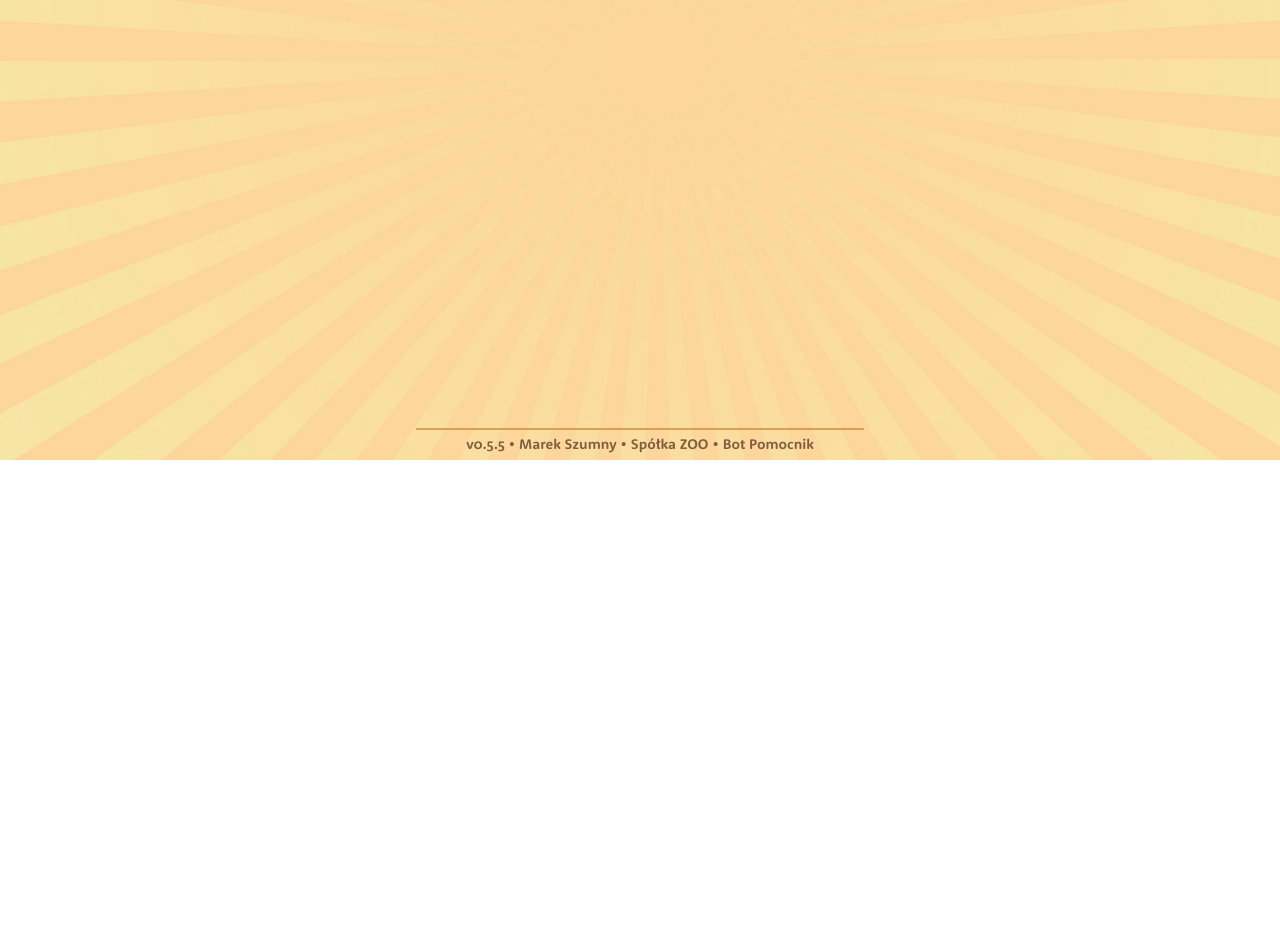
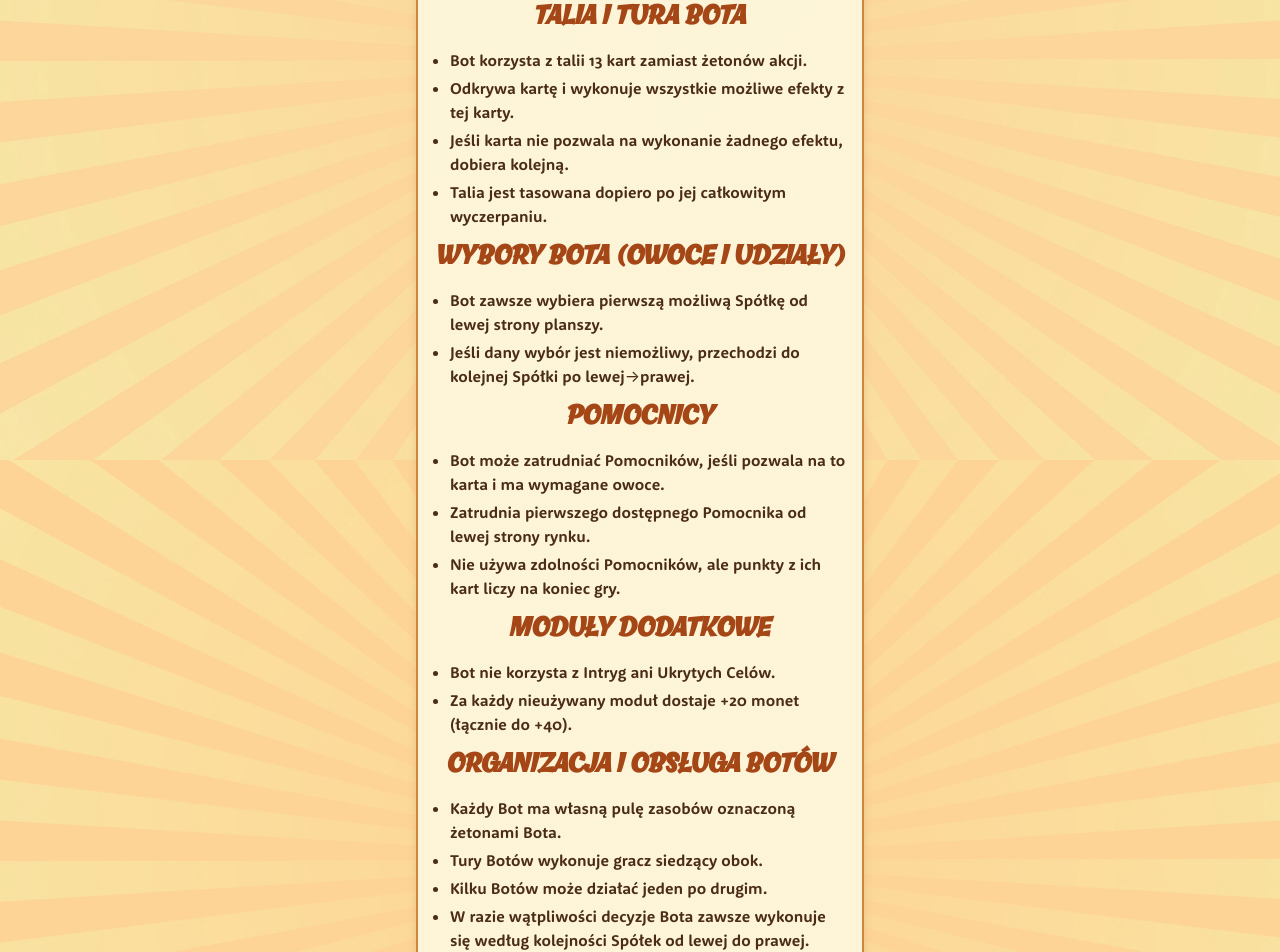
Before and after one commit to lukmarcus/spolka-zoo-bot-pomocnik, a React (Vite) app: page /spolka-zoo-bot-pomocnik/rules in a window 1280 px wide. Shown: the part 340-1292 px from the top of the page. Before the commit the page ends 800 px from the top, so only its background shows below. Built offline with nearby package versions, Linux system fonts and the light colour scheme.

Commit message:
text rules added

```diff
--- /dev/null
+++ b/src/components/ui/Rules.module.css
@@ -0,0 +1,15 @@
+/* Rules page styles */
+
+.section {
+  text-align: left;
+}
+
+.section ul {
+  list-style-position: outside;
+  padding-left: 1rem;
+  margin: 0.5rem 0;
+}
+
+.section li {
+  margin: 0.25rem 0;
+}
--- a/src/components/ui/Rules.tsx
+++ b/src/components/ui/Rules.tsx
@@ -1,6 +1,7 @@
 import React, { useCallback } from "react";
 import { useNavigate } from "react-router-dom";
 import Layout from "./Layout";
+import styles from "./Rules.module.css";
 
 const Rules: React.FC = React.memo(() => {
   const navigate = useNavigate();
@@ -14,9 +15,73 @@ const Rules: React.FC = React.memo(() => {
       subtitle="Zasady specjalne dla botów"
     >
       <div className="card">
-        <section className="section">
-          <h2>PODSTAWOWE ZASADY</h2>
-          <p>Tutaj będą zasady gry z botami...</p>
+        <section className={styles.section}>
+          <h2>BOT JAKO GRACZ</h2>
+          <ul>
+            <li>Ma własne pieniądze, owoce i udziały.</li>
+            <li>Bierze udział w podziale Owoców.</li>
+            <li>Może być pierwszym graczem i może wygrać grę.</li>
+            <li>Reaguje na większość efektów w grze jak normalny gracz.</li>
+          </ul>
+
+          <h2>TALIA I TURA BOTA</h2>
+          <ul>
+            <li>Bot korzysta z talii 13 kart zamiast żetonów akcji.</li>
+            <li>
+              Odkrywa kartę i wykonuje wszystkie możliwe efekty z tej karty.
+            </li>
+            <li>
+              Jeśli karta nie pozwala na wykonanie żadnego efektu, dobiera
+              kolejną.
+            </li>
+            <li>Talia jest tasowana dopiero po jej całkowitym wyczerpaniu.</li>
+          </ul>
+
+          <h2>WYBORY BOTA (OWOCE I UDZIAŁY)</h2>
+          <ul>
+            <li>
+              Bot zawsze wybiera pierwszą możliwą Spółkę od lewej strony
+              planszy.
+            </li>
+            <li>
+              Jeśli dany wybór jest niemożliwy, przechodzi do kolejnej Spółki po
+              lewej→prawej.
+            </li>
+          </ul>
+
+          <h2>POMOCNICY</h2>
+          <ul>
+            <li>
+              Bot może zatrudniać Pomocników, jeśli pozwala na to karta i ma
+              wymagane owoce.
+            </li>
+            <li>
+              Zatrudnia pierwszego dostępnego Pomocnika od lewej strony rynku.
+            </li>
+            <li>
+              Nie używa zdolności Pomocników, ale punkty z ich kart liczy na
+              koniec gry.
+            </li>
+          </ul>
+
+          <h2>MODUŁY DODATKOWE</h2>
+          <ul>
+            <li>Bot nie korzysta z Intryg ani Ukrytych Celów.</li>
+            <li>
+              Za każdy nieużywany moduł dostaje +20 monet (łącznie do +40).
+            </li>
+          </ul>
+
+          <h2>ORGANIZACJA I OBSŁUGA BOTÓW</h2>
+          <ul>
+            <li>Każdy Bot ma własną pulę zasobów oznaczoną żetonami Bota.</li>
+            <li>Tury Botów wykonuje gracz siedzący obok.</li>
+            <li>Kilku Botów może działać jeden po drugim.</li>
+            <li>
+              W razie wątpliwości decyzje Bota zawsze wykonuje się według
+              kolejności Spółek od lewej do prawej.
+            </li>
+          </ul>
         </section>
       </div>
 
```
